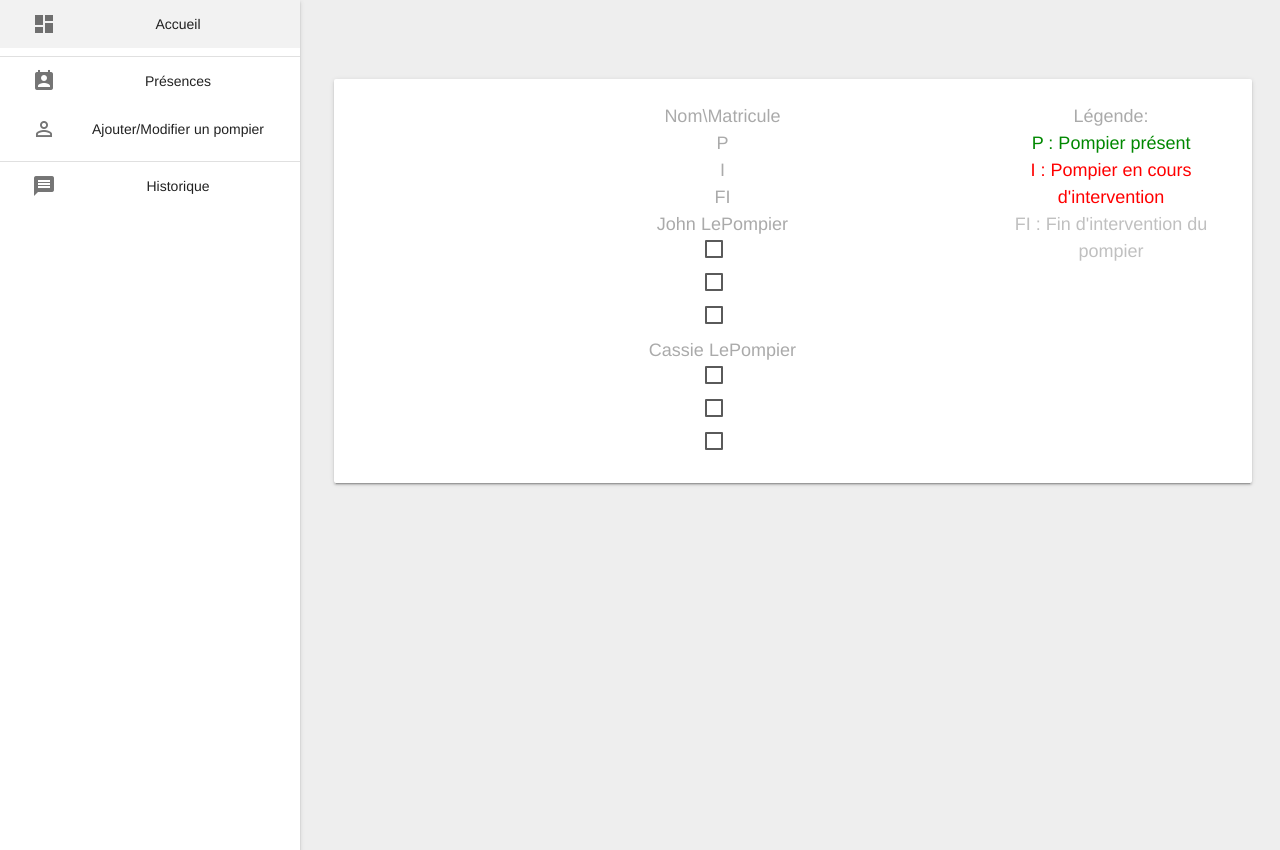
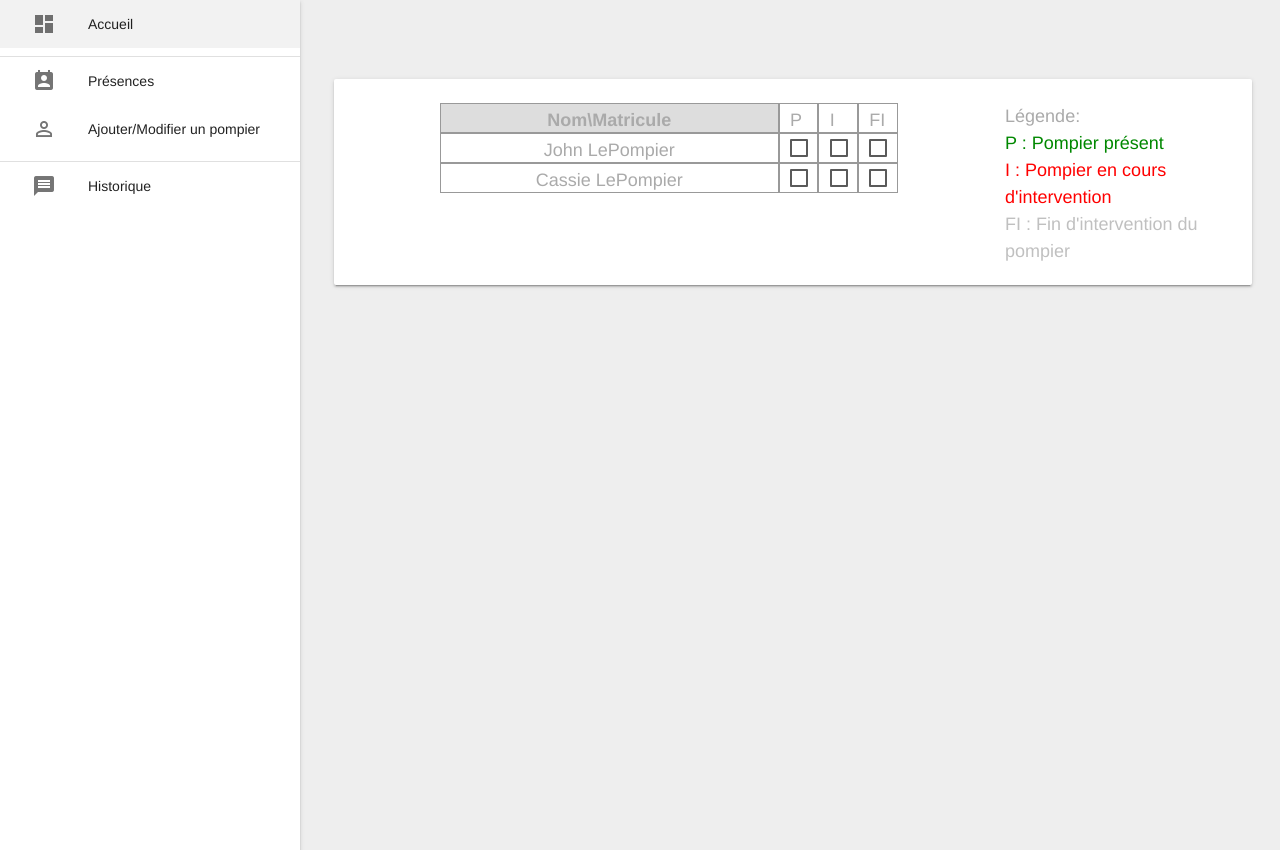
Before and after one commit to jusolibre/ProjetPompier, a PHP site: template app/templates/presences.twig in a window 1280 px wide. Run offline with PHP 8.4, Linux system fonts and the light colour scheme; the template is opened without the code that fills it, so the values that code supplies are empty; some libraries are stand-ins or nearby versions.

Commit message:
AJout css

```diff
--- a/public/css/style.css
+++ b/public/css/style.css
@@ -3,7 +3,7 @@ body {
     padding: 0;
     width: 100%;
     font-family: "Helvetica Neue", Helvetica, Arial, sans-serif;
-    text-align: center;
+    /*text-align: center;*/
     color: #aaa;
     font-size: 18px;
 }
@@ -16,10 +16,60 @@ h1 {
     font-weight: 200;
     margin-bottom: 0;
 }
+
 table.historique>tbody>tr:nth-child(2n+1) {
     background-color: #f2f2f2;
 }
-#historiqueTitle{
+
+#historiqueTitle {
     border-bottom: 1px solid grey;
     padding-bottom: 3%;
 }
+
+.rTable {
+    display: block;
+    width: 100%;
+}
+
+.rTableHeading,
+.rTableBody,
+.rTableFoot,
+.rTableRow {
+    clear: both;
+}
+
+.rTableHead,
+.rTableFoot {
+    background-color: #DDD;
+    font-weight: bold;
+}
+
+.rTableCell,
+.rTableHead {
+    border: 1px solid #999999;
+    float: left;
+    height: 30px;
+    overflow: hidden;
+    padding: 3px 1.8%;
+    text-align: center;
+    width: 60%;
+}
+
+.rTableCell2,
+.rTableHead2 {
+    border: 1px solid #999999;
+    float: left;
+    height: 30px;
+    overflow: hidden;
+    padding: 3px 1.8%;
+    width: 7%;
+}
+
+.rTable:after {
+    visibility: hidden;
+    display: block;
+    font-size: 0;
+    content: " ";
+    clear: both;
+    height: 0;
+}
```
